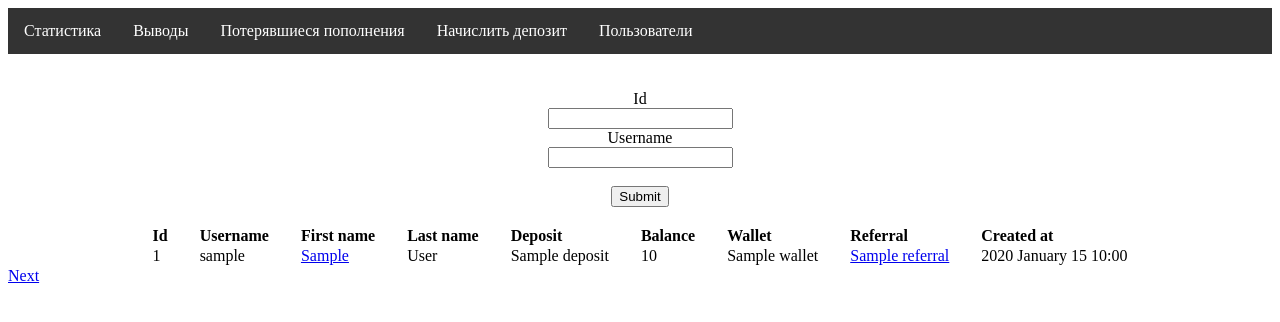
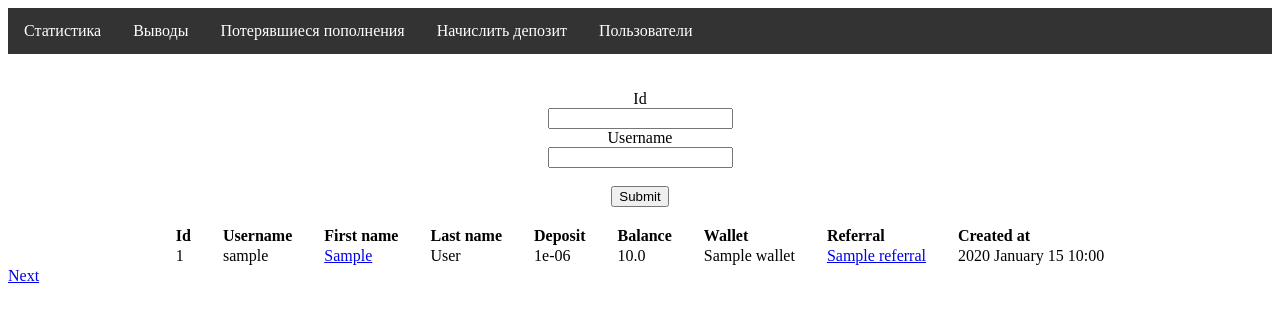
Before and after one commit to BugDeveloper/telegram-hyip, a Flask app: template templates/user_lookup.html in a window 1280 px wide. Shown: the top 322 px of the page. Run offline with Flask 2, Linux system fonts and the light colour scheme; the template is opened without the code that fills it: most values are stand-ins (such as "Sample title", 1, 10 or a date in 2020); some libraries are stand-ins or nearby versions.

Commit message:
Added rounding in users info

```diff
--- a/templates/user_lookup.html
+++ b/templates/user_lookup.html
@@ -72,8 +72,8 @@
                 </a>
             </td>
         <td style="padding:0 15px 0 15px;">{{ user.last_name }}</td>
-        <td style="padding:0 15px 0 15px;">{{ user.deposit }}</td>
-        <td style="padding:0 15px 0 15px;">{{ user.balance }}</td>
+        <td style="padding:0 15px 0 15px;">{{ user.deposit|round(7, 'floor') }}</td>
+        <td style="padding:0 15px 0 15px;">{{ user.balance|round(7, 'floor') }}</td>
         <td style="padding:0 15px 0 15px;">{{ user.wallet }}</td>
         <td style="padding:0 15px 0 15px;">
             {% if user.referral %}
```
